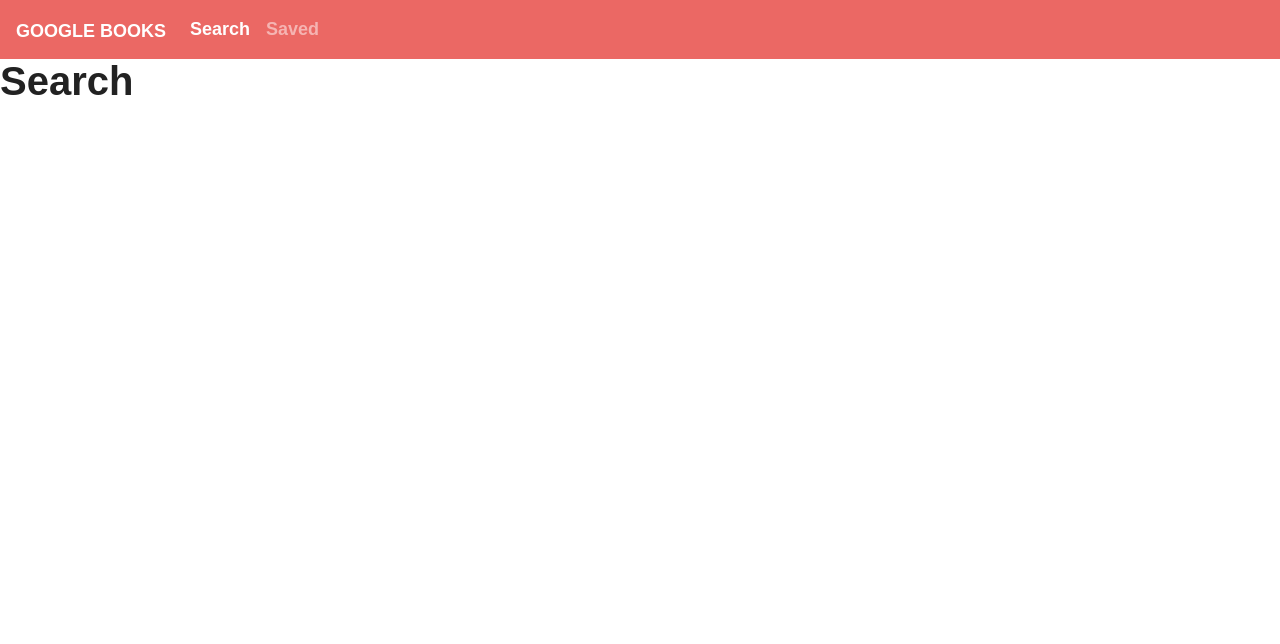
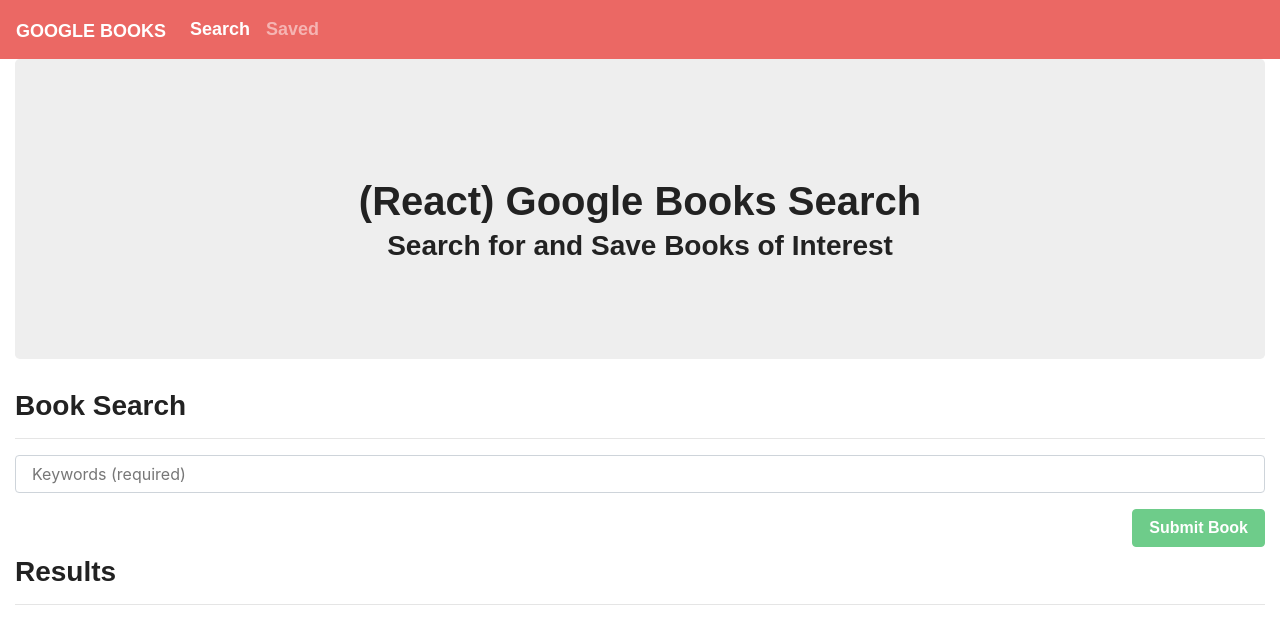
Before and after one commit to mhoe4/google-books-search, a React (Create React App) app in the folder client/: page / in a window 1280 px wide. Shown: the top 644 px of the page. Built offline with nearby package versions, Linux system fonts and the light colour scheme; a web font is replaced by a local one.

Commit message:
kill myself

```diff
--- a/client/src/components/Nav/index.js
+++ b/client/src/components/Nav/index.js
@@ -6,16 +6,16 @@ function Nav() {
       <a className="navbar-brand" href="/">
         Google Books
       </a>
-      <button class="navbar-toggler" type="button" data-toggle="collapse" data-target="#navbarNav" aria-controls="navbarNav" aria-expanded="false" aria-label="Toggle navigation">
-        <span class="navbar-toggler-icon"></span>
+      <button className="navbar-toggler" type="button" data-toggle="collapse" data-target="#navbarNav" aria-controls="navbarNav" aria-expanded="false" aria-label="Toggle navigation">
+        <span className="navbar-toggler-icon"></span>
       </button>
-      <div class="collapse navbar-collapse" id="navbarNav">
-        <ul class="navbar-nav">
-          <li class="nav-item active">
-            <a class="nav-link" href="/">Search</a>
+      <div className="collapse navbar-collapse" id="navbarNav">
+        <ul className="navbar-nav">
+          <li className="nav-item active">
+            <a className="nav-link" href="/">Search</a>
           </li>
-          <li class="nav-item">
-            <a class="nav-link" href="/saved">Saved</a>
+          <li className="nav-item">
+            <a className="nav-link" href="/saved">Saved</a>
           </li>
         </ul>
       </div>
--- a/client/src/pages/search/index.js
+++ b/client/src/pages/search/index.js
@@ -1,11 +1,80 @@
-import React, {Component} from 'react';
+import React, { Component } from 'react';
+import API from "../../utils/API";
+import { Link } from "react-router-dom";
+import { Col, Row, Container } from "../../components/Grid";
+import { List, ListItem } from "../../components/List";
+import { Input, TextArea, FormBtn } from "../../components/Form";
+import DeleteBtn from "../../components/DeleteBtn";
+import Jumbotron from "../../components/Jumbotron";
 
 class Search extends Component {
+    state = {
+        keywords: "",
+        books: []
+    };
+
+    searchBooks = () => {
+        API.getBooks()
+            .then(res =>
+                this.setState({ books: res.data, title: "", author: "", synopsis: "" })
+            )
+            .catch(err => console.log(err));
+    };
+
+    handleInputChange = event => {
+        const { name, value } = event.target;
+        this.setState({
+            [name]: value
+        });
+    };
+
+    handleFormSubmit = event => {
+        event.preventDefault();
+        if (this.state.keywords) {
+            API.searchBooks({ keywords: this.state.keywords })
+                .then(res => this.setState({ books: res.data.items }))
+                .catch(err => console.log(err));
+        }
+    };
     render() {
-        return(
-            <div>
-                <h1>Search</h1>
-            </div>
+        return (
+            <Container fluid>
+              <Row>
+                <Col size="md-12">
+                    <Jumbotron>
+                        <h1>(React) Google Books Search</h1>
+                        <h3>Search for and Save Books of Interest</h3>
+                    </Jumbotron>
+                </Col>
+              </Row>
+              <Row>
+                <Col size="md-12">
+                  <h3>Book Search</h3>
+                  <hr></hr>
+                  <form>
+                    <Input
+                    value={this.state.keywords}
+                    onChange={this.handleInputChange}
+                    name="keywords"
+                    placeholder="Keywords (required)"
+                    />
+                    <FormBtn
+                    disabled={!(this.state.keywords)}
+                    onClick={this.handleFormSubmit}
+                    >
+                    Submit Book
+                    </FormBtn>
+                  </form>
+                </Col>
+              </Row>
+              <Row>
+                <Col size="md-12">
+                  <h3>Results</h3>
+                  <hr></hr>
+                  {console.log(this.state.books)}
+                </Col>
+              </Row>
+            </Container>
         )
     }
 }
--- a/client/src/utils/API.js
+++ b/client/src/utils/API.js
@@ -15,7 +15,7 @@ export default {
   saveBook: function(bookData) {
     return axios.post("/api/books", bookData);
   },
-  searchBooks: function(query) {
-    return axios.get(`https://www.googleapis.com/books/v1/volumes?q=${query}&key=${API_Key}`);
+  searchBooks: function(keywords) {
+    return axios.get(`https://www.googleapis.com/books/v1/volumes?q=${keywords}&key=${API_Key}`);
   }
 };
```
